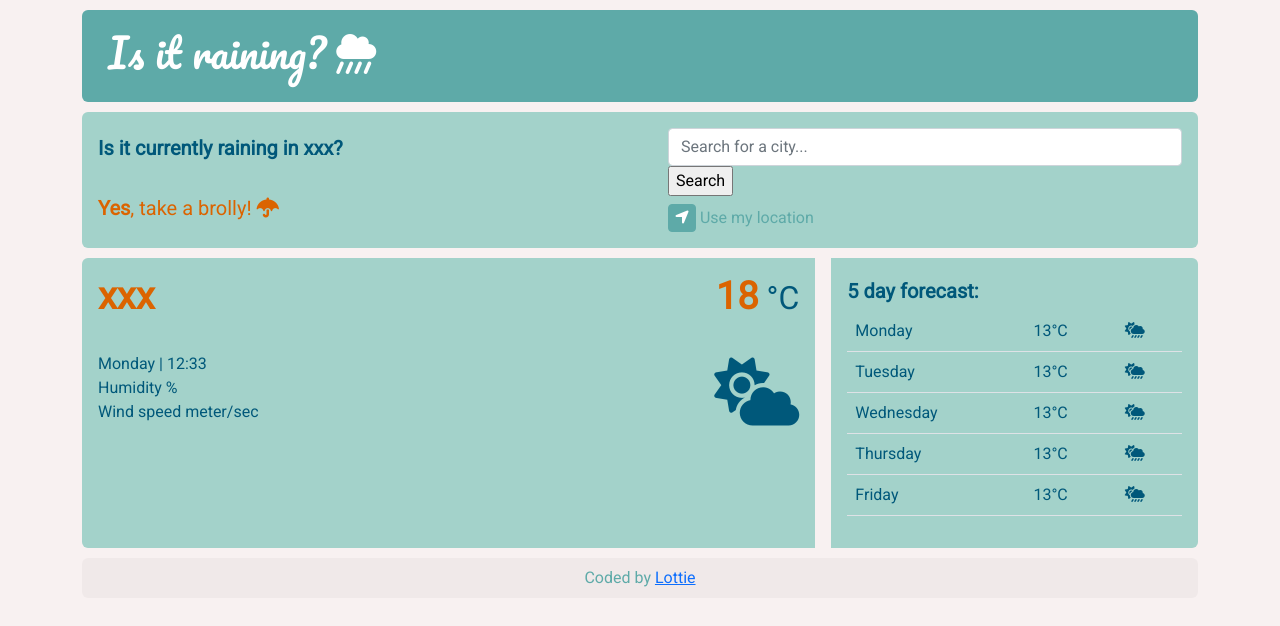
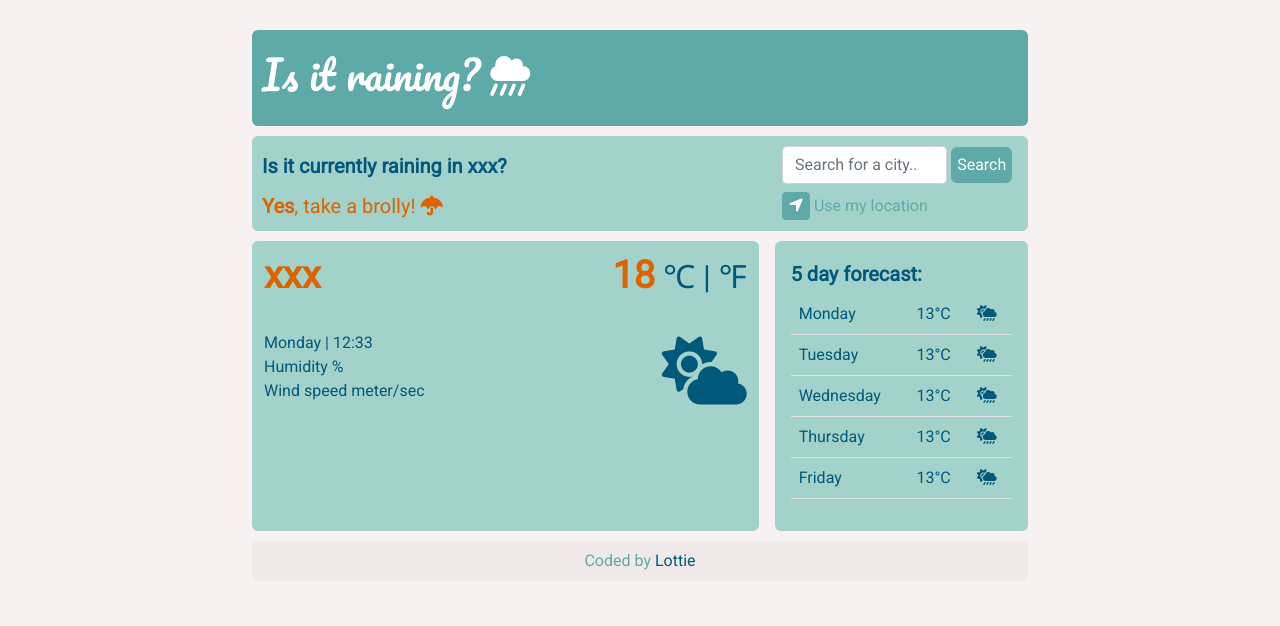
Before and after one commit to Lotz33/Weather-Test, a website built with Parcel: page index.html in a window 1280 px wide. Built offline with nearby package versions, Linux system fonts and the light colour scheme; no server answers.

Commit message:
CSS update

```diff
--- a/index.html
+++ b/index.html
@@ -12,6 +12,7 @@
     <link rel="stylesheet" href="src/styles.css" />
     <title>Weather-Test App</title>
   </head>
+
   <body>
     <div class="container">
       <div class="card-header">
@@ -19,14 +20,14 @@
       </div>
       <div class="card-panel">
         <div class="row">
-          <div class="col m-3">
+          <div class="col-8">
             <div class="cardbody-question" id="rain-question">Is it currently raining in xxx?</div>
             <p class="card-text">
               <strong>Yes</strong>, take a brolly!
               <i class="fas fa-umbrella"></i>
             </p>
           </div>
-          <div class="col m-3">
+          <div class="col-4">
             <form id="form-search">
               <input type="search" class="form-control" id="search-input" placeholder="Search for a city..." autocomplete="off" />
               <input type="submit" value="Search" /> <br />
@@ -40,7 +41,7 @@
       </div>
       <div class="card-group">
         <div class="card">
-          <div class="card-body">
+          <div class="card-body-left">
             <h5 class="card-title" id="city-name">xxx</h5>
             <br />
             <ul>
@@ -52,20 +53,21 @@
             </ul>
           </div>
         </div>
-        <div class="card text-end" style="width: 18rem">
-          <div class="card-body">
+        <div class="card" style="border-top-right-radius: 6px; border-bottom-right-radius: 6px">
+          <div class="card-body-right">
             <h2>
               <span class="card-title" id="degrees">18</span>
-              <span id="celsius">°C</span>
-              <!-- <a href="#" id="celsius-link">℃</a> |
-                <a href="#" id="fahrenheit-link">℉</a>  -->
+              <span id="units">
+                <a href="#" id="celsius-link">℃</a> |
+                <a href="#" id="fahrenheit-link">℉</a>
+              </span>
               <br />
               <br />
               <i class="fas fa-cloud-sun"></i>
             </h2>
           </div>
         </div>
-        <div class="card ms-3">
+        <div class="card ms-3" style="border-top-left-radius: 6px; border-bottom-left-radius: 6px">
           <div class="card-body">
             <h5 class="cardbody-question">5 day forecast:</h5>
 
--- a/src/styles.css
+++ b/src/styles.css
@@ -6,7 +6,7 @@ body {
 
 h1 {
   font-family: "Pacifico", cursive;
-  padding: 10px;
+  /* padding: 10px; */
   color: #fff;
 }
 td {
@@ -15,50 +15,83 @@ td {
 
 li {
   list-style: none;
-z
 }
+
 ul {
-  padding: 0;
+  padding: 0px;
+}
+
+a {
+  text-decoration: none;
+  color: #00587a;
+}
+
+.container {
+  min-width: 800px;
+  max-width: 800px;
+  margin: 30px auto;
 }
 
 .fa-location-arrow {
   color: white;
 }
+
 .card {
   border: transparent;
   background-color: #a3d2ca;
   border-radius: 6px;
+  border-top-right-radius: 6px;
+  border-bottom-right-radius: 6px;
 }
+
 .card-header:first-child {
   border-radius: 6px;
+  border-top-right-radius: 6px;
+  border-bottom-right-radius: 6px;
 }
+
 .card-header {
   background-color: #5eaaa8;
   border: transparent;
   margin-top: 10px;
   margin-bottom: 10px;
+  padding: 20px 10px;
 }
+
 .card-panel {
   background-color: #a3d2ca;
   border: transparent;
   border-radius: 6px;
   margin-top: 10px;
   margin-bottom: 10px;
+  padding: 10px;
 }
+
+.card-text {
+  margin-top: 0;
+  font-size: 20px;
+  color: #db6400;
+}
+
 .cardbody-question {
   padding-top: 5px;
   font-size: 20px;
   font-weight: bold;
 }
 
+.card-body-left,
+.card-body-right {
+  padding: 12px;
+}
+
+.card-body-right {
+  text-align: right;
+}
+
 .card-title {
   font-size: 38px;
   font-weight: bold;
   color: #db6400;
-}
-
-.card-text {
-  padding-top: 20px;
 }
 
 .fa-cloud-sun:before {
@@ -73,7 +106,7 @@ ul {
 }
 
 .card-text {
-  margin-top: 10px;
+  margin: 10px 0px;
   font-size: 20px;
   color: #db6400;
 }
@@ -95,3 +128,24 @@ ul {
   text-align: center;
   color: #5eaaa8;
 }
+
+.form-control {
+  display: inline;
+  width: 70%;
+}
+
+#form-search {
+  float: right;
+  display: inline;
+}
+
+input[type="submit" i] {
+  height: 36px;
+  border-radius: 6px;
+  color: #fff;
+  background-color: #5eaaa8;
+  border-color: #5eaaa8;
+  padding: 1px 6px;
+  border-width: 0.5px;
+  border-style: none;
+}
```
